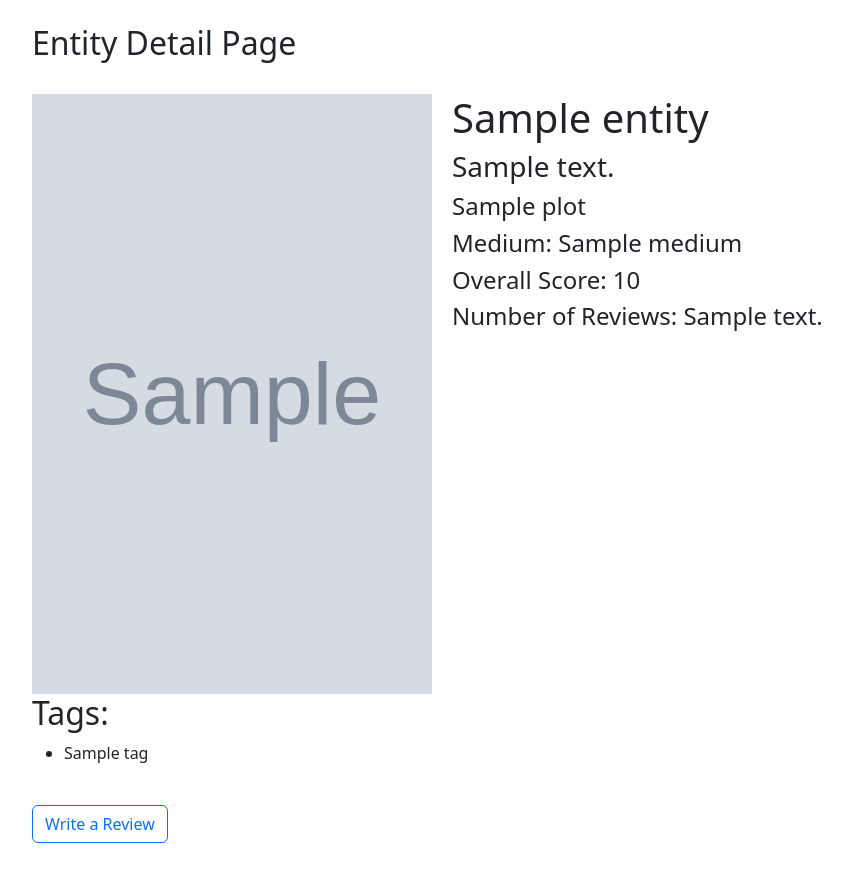
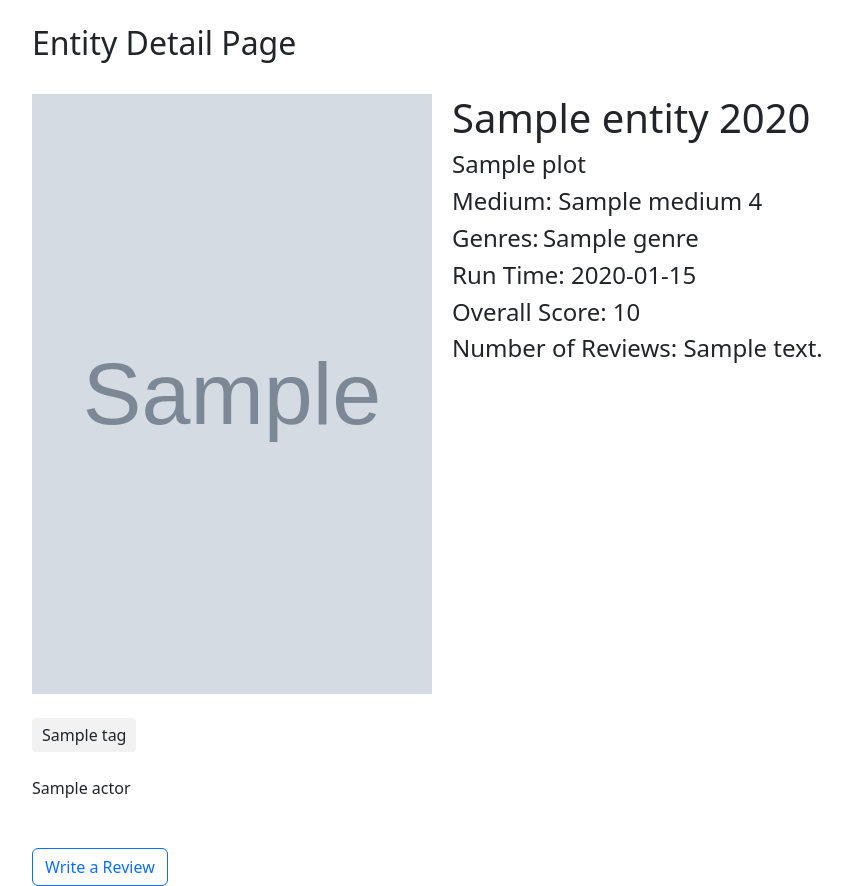
Before and after one commit to rohansachdeva1/TheReview, a Django app: template thereview/content/templates/content/entity_detail.html in a window 1280 px wide. Shown: the part 50-936 px from the top of the page, without its empty margins (50-902 px from the left). Before the commit the page ends 893 px from the top, so only its background shows below. Run offline with Django 4.2, Linux system fonts and the light colour scheme; the template is opened without the code that fills it: most values are stand-ins (such as "Sample title", 1, 10 or a date in 2020); grey boxes marked "Sample" are stand-in pictures.

Commit message:
got more information from imDb api but having trouble pulling actor information. Will fix asap

```diff
--- a/thereview/content/static/entity_detail.css
+++ b/thereview/content/static/entity_detail.css
@@ -2,6 +2,14 @@
     display: flex;
   }
 
-  .entity-info {
+.entity-info {
     margin-left: 20px; /* Adjust the margin as needed */
   }
+
+.tag-tile {
+  display: inline-block;
+  background-color: #f2f2f2;
+  padding: 5px 10px;
+  margin-right: 10px;
+  border-radius: 4px;
+}
--- a/thereview/content/templates/content/entity_detail.html
+++ b/thereview/content/templates/content/entity_detail.html
@@ -8,28 +8,48 @@
 <h2>Entity Detail Page</h2>
 </br>
 
+<!-- Entity Information -->
 <div class="entity-details">
     <img src="{{ entity.image }}" width="400" height="600" alt="{{ entity.name }} Image">
     <div class="entity-info">
-        <h1>{{ entity.title }}</h1>
-        <h3>{{ entity.description }}</h3>
+        <h1>{{ entity.title }} {{ entity.year }}</h1>
         <h4>{{ entity.plot }}</h4>
-        <h4>Medium: {{ entity.medium }}</h4>
+        <h4>Medium: {{ entity.medium }} {{ entity.content_rating }}</h4>
+
+            {% if entity.genres %}
+                <h4 style="display: inline-block">Genres: </h4>
+                {% for genre in entity.genres.all %}
+                    <h4 style="display: inline-block">{{ genre.name }}</h4>
+                {% endfor %}
+                </br>
+            {% endif %}
+
+        <h4>Run Time: {{ entity.runtime }}</h4>
         <h4>Overall Score: {{ entity.overall_score }}</h4>
         <h4>Number of Reviews: {{ entity.reviewed }}</h4>
     </div>
 </div>
+</br>
 
+<!-- Entity Tags -->
 {% if entity.tags %}
-    <h2>Tags:</h2>
-    <ul>
     {% for tag in entity.tags.all %}
-        <li>{{ tag.name }}</li>
+        <div style="display: inline-block; background-color: #f2f2f2; padding: 5px 10px; margin-right: 10px; border-radius: 4px;">{{ tag.name }}</div>
     {% endfor %}
-    </ul>
+    </br>
 {% endif %}
 </br>
 
+<!-- Entity Actors -->
+{% if entity.actors %}
+    {% for actor in entity.actors.all %}
+        <div> {{ actor.name }}</div>
+    {% endfor %}
+    </br>
+{% endif %}
+</br>
+
+<!-- Write Review Button -->
 <a href="{% url 'write_review' entity.id %}" class="btn btn-outline-primary">Write a Review</a>
 
 {% endblock %}
--- a/thereview/content/templates/content/entity_tile.html
+++ b/thereview/content/templates/content/entity_tile.html
@@ -10,9 +10,6 @@
                 <h5 class="card-title">{{ entity.title }}</h5>
                 <p class="card-text">{{ entity.description }}</p>
             </div>
-            <div class="card-links">
-                <a href="{% url 'write_review' entity.id %}" class="card-link card-link-left">Write a Review</a>
-            </div>
         </div>
     </div>
 </a>
```
Also changed, not shown: thereview/content/admin.py (+17 -3 lines), thereview/content/models.py (+6 -2 lines), thereview/content/views.py (+36 -10 lines), thereview/content/migrations/0029_entity_content_rating_entity_runtime.py (added), thereview/content/migrations/0030_rename_tag_entity_tags_remove_entity_genre_and_more.py (added), thereview/content/migrations/0031_alter_actor_api_id_alter_entity_genres.py (added), thereview/content/migrations/0032_entity_imdbratingvotes_alter_actor_api_id.py (added), thereview/db.sqlite3.
